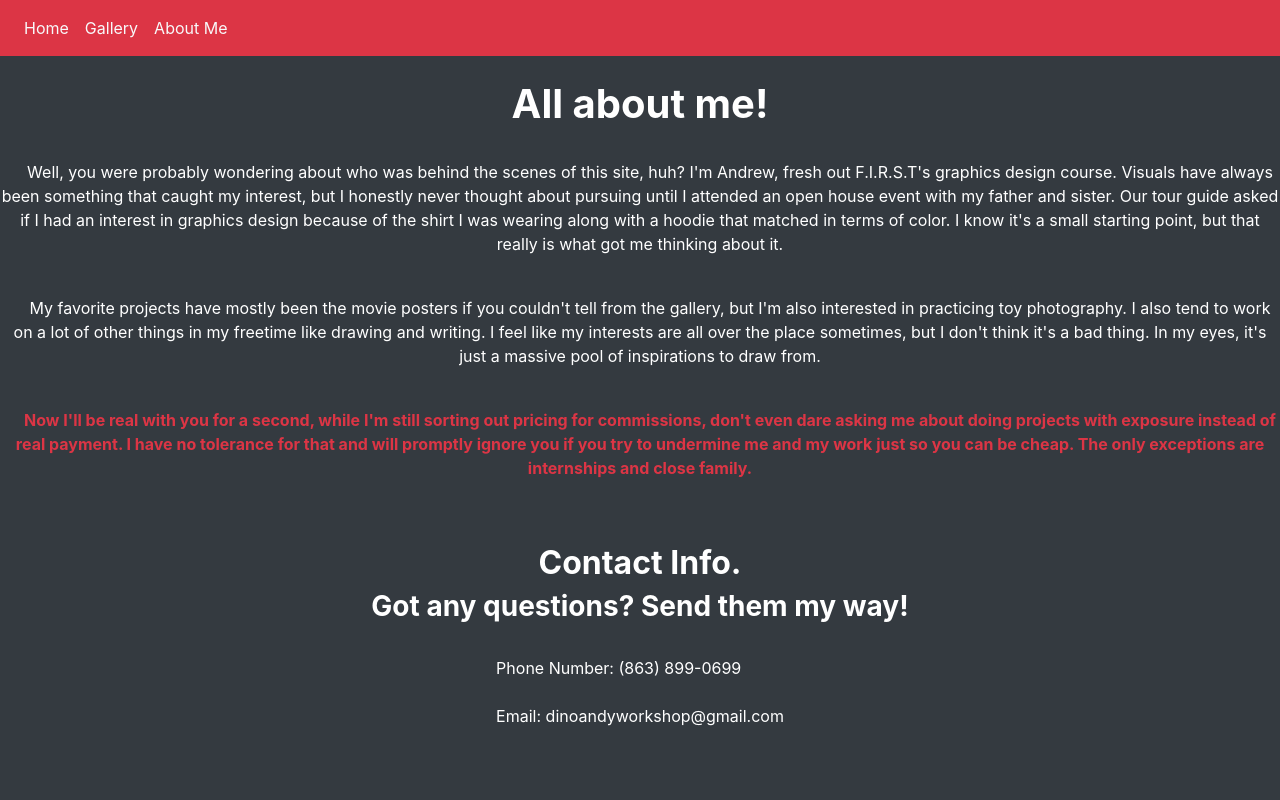
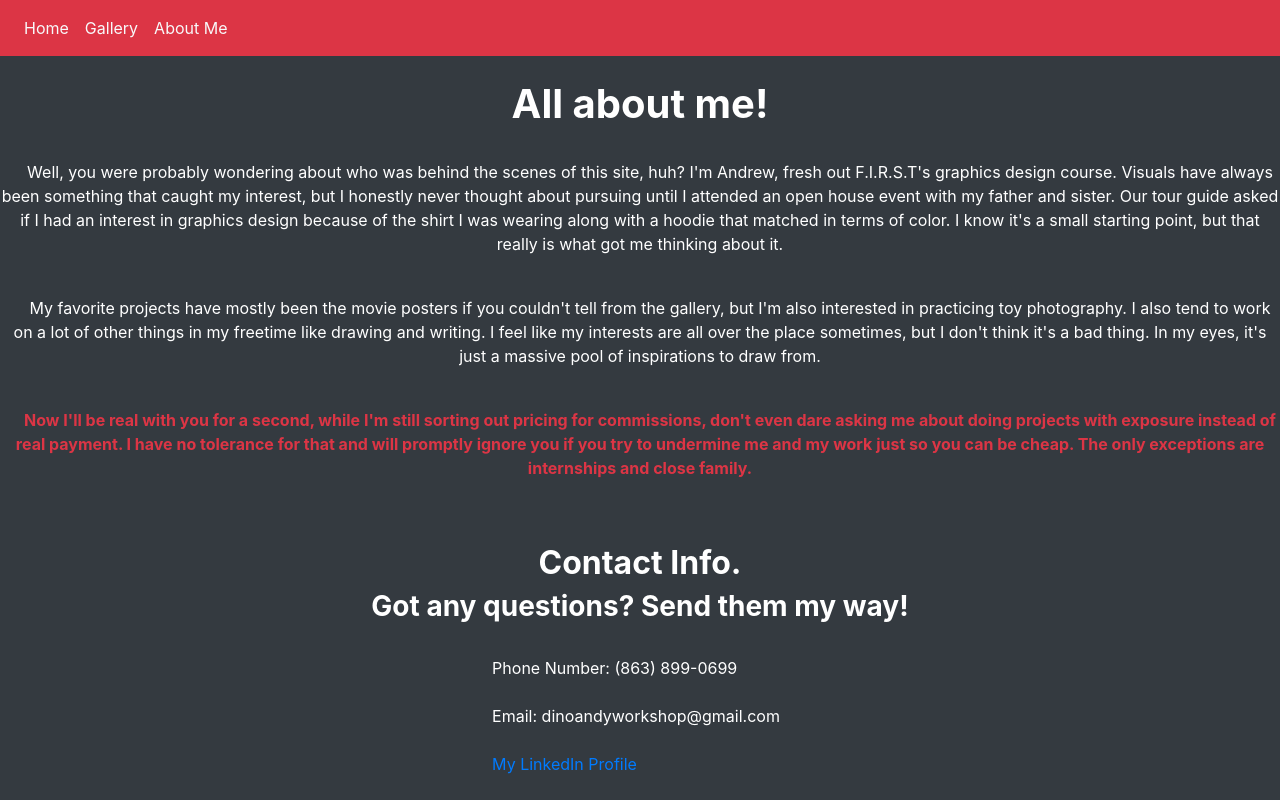
Before and after one commit to DinoWorkshop/DinoWorkshop.github.io, a plain HTML site: page about.html in a window 1280 px wide. Drawn offline with nearby package versions, Linux system fonts and the light colour scheme.

Commit message:
Update about.html

```diff
--- a/about.html
+++ b/about.html
@@ -94,6 +94,9 @@
     <br>
     <br>
     <li class="list-inline-item">Email: dinoandyworkshop@gmail.com </li>
+    <br>
+    <br>
+    <li class="list-inline-item"> <a href="www.linkedin.com/in/andrew-bishop-562443209"> My LinkedIn Profile </a> </li>
   </ul>
 </div>
 
```
